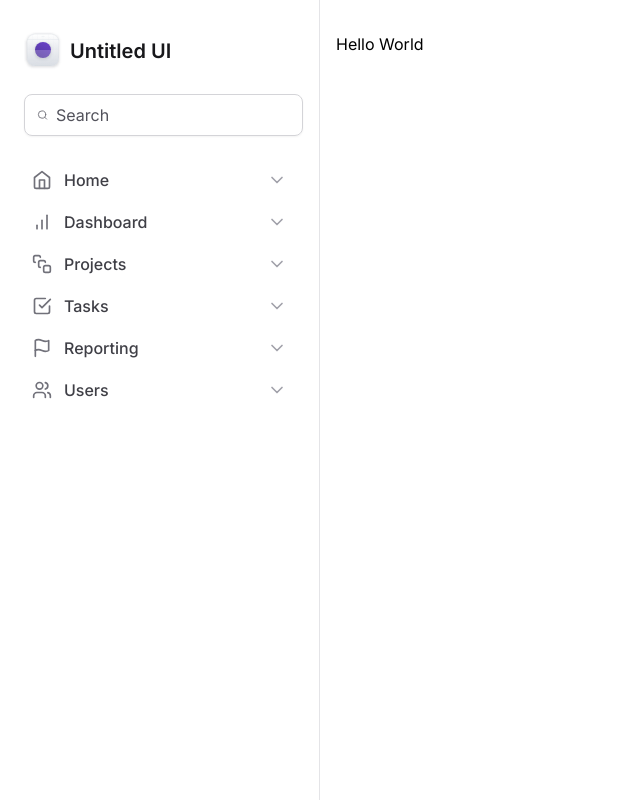
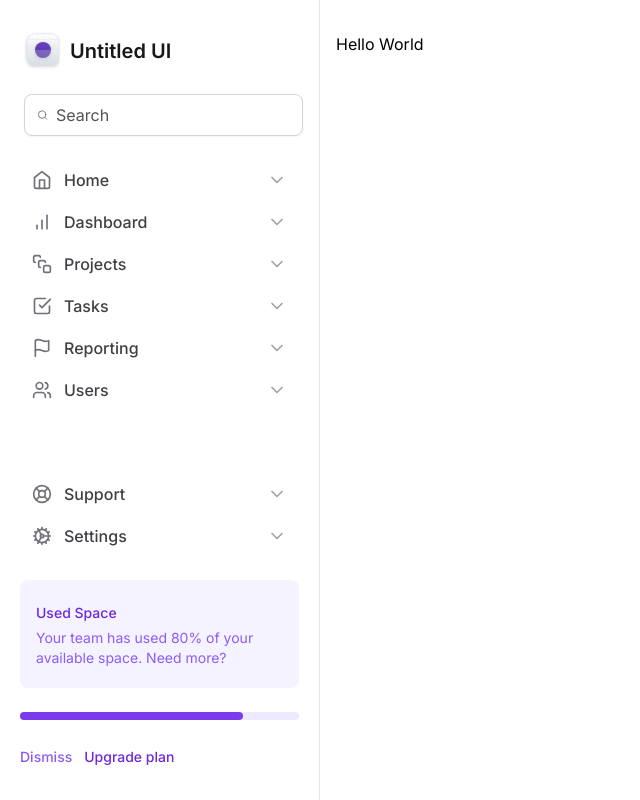
Before and after one commit to flavioaugusto1/tailwind-project, a Next.js app: page / in a window 1280 px wide. Shown: the whole page, without its empty margins (0-640 px from the left). Built offline with nearby package versions, Linux system fonts and the light colour scheme.

Commit message:
feat(layout): agora está sendo exibido os botões de suporte, configurações, upagrade de plano e o espaço utilizado

```diff
--- a/src/app/layout.tsx
+++ b/src/app/layout.tsx
@@ -18,7 +18,7 @@ export default function RootLayout({
   return (
     <html lang="en">
       <body className={inter.className}>
-        <div className="grid-cols-app grid min-h-screen ">
+        <div className="grid min-h-screen grid-cols-app ">
           <Sidebar />
           <main className="px-4 pb-12 pt-8">{children}</main>
         </div>
--- a/src/components/Sidebar/MainNavigation/index.tsx
+++ /dev/null
@@ -1,22 +0,0 @@
-import {
-  BarChart,
-  CheckSquare,
-  Flag,
-  Home,
-  SquareStack,
-  Users,
-} from 'lucide-react'
-import { NavItem } from './NavItem'
-
-export function MainNavigation() {
-  return (
-    <nav className="space-y-0.5">
-      <NavItem title="Home" icon={Home} />
-      <NavItem title="Dashboard" icon={BarChart} />
-      <NavItem title="Projects" icon={SquareStack} />
-      <NavItem title="Tasks" icon={CheckSquare} />
-      <NavItem title="Reporting" icon={Flag} />
-      <NavItem title="Users" icon={Users} />
-    </nav>
-  )
-}
--- /dev/null
+++ b/src/components/Sidebar/UsedSpaceWidget.tsx
@@ -0,0 +1,43 @@
+import { Cog, LifeBuoy } from 'lucide-react'
+import { NavItem } from './NavItem'
+
+export function UsedSpaceWidget() {
+  return (
+    <div className="mt-auto flex flex-col gap-6">
+      <nav className="space-y-0.5">
+        <NavItem title="Support" icon={LifeBuoy} />
+        <NavItem title="Settings" icon={Cog} />
+      </nav>
+
+      <div className="flex flex-col gap-4 rounded-lg bg-violet-50 px-4 py-5">
+        <div className="space-y-1">
+          <span className="text-sm/5 font-medium text-violet-700">
+            Used Space
+          </span>
+          <p className="text-sm/5 text-violet-500">
+            Your team has used 80% of your available space. Need more?
+          </p>
+        </div>
+      </div>
+
+      <div className="h-2 rounded-full bg-violet-100">
+        <div className="h-2 w-4/5 rounded-full bg-violet-600"></div>
+      </div>
+
+      <div className="space-x-3">
+        <button
+          type="button"
+          className="text-sm font-medium text-violet-500 hover:text-violet-700"
+        >
+          Dismiss
+        </button>
+        <button
+          type="button"
+          className="text-sm font-medium text-violet-700 hover:text-violet-900"
+        >
+          Upgrade plan
+        </button>
+      </div>
+    </div>
+  )
+}
--- a/src/components/Sidebar/index.tsx
+++ b/src/components/Sidebar/index.tsx
@@ -1,10 +1,19 @@
 import { Logo } from '@/components/Sidebar/Logo'
-import { Search } from 'lucide-react'
-import { MainNavigation } from './MainNavigation'
+import {
+  Search,
+  BarChart,
+  CheckSquare,
+  Flag,
+  Home,
+  SquareStack,
+  Users,
+} from 'lucide-react'
+import { NavItem } from './NavItem'
+import { UsedSpaceWidget } from './UsedSpaceWidget'
 
 export function Sidebar() {
   return (
-    <aside className="space-y-6 border-r border-zinc-200 px-5 py-8">
+    <aside className="flex flex-col gap-6 border-r border-zinc-200 px-5 py-8">
       <Logo />
 
       <div className="mx-1 flex w-full items-center gap-2 rounded-lg border border-zinc-300 px-3 py-2 shadow-sm">
@@ -16,7 +25,16 @@ export function Sidebar() {
         />
       </div>
 
-      <MainNavigation />
+      <nav className="space-y-0.5">
+        <NavItem title="Home" icon={Home} />
+        <NavItem title="Dashboard" icon={BarChart} />
+        <NavItem title="Projects" icon={SquareStack} />
+        <NavItem title="Tasks" icon={CheckSquare} />
+        <NavItem title="Reporting" icon={Flag} />
+        <NavItem title="Users" icon={Users} />
+      </nav>
+
+      <UsedSpaceWidget />
     </aside>
   )
 }
```
Also changed, not shown: src/components/Sidebar/NavItem.tsx (renamed from src/components/Sidebar/MainNavigation/NavItem.tsx).
